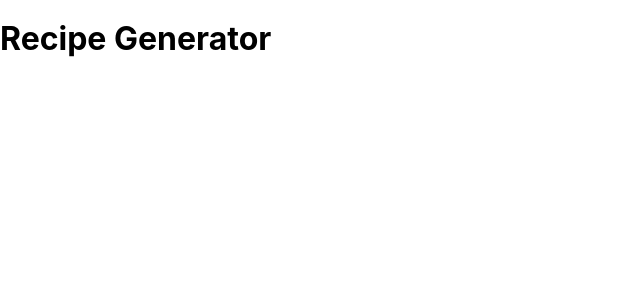
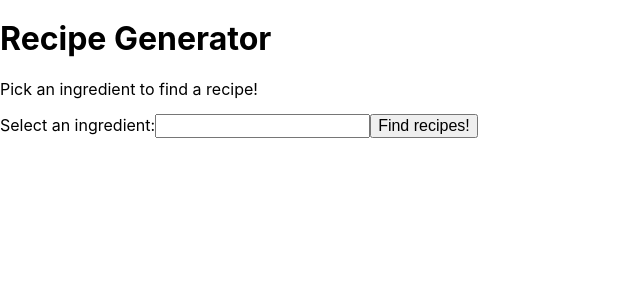
Before and after one commit to Yemisi-and-Aaron/yemisi-adeleye-aaron-hoffman-project-3, a React (Create React App) app: page / in a window 1280 px wide. Shown: the top 300 px of the page, without its empty margins (0-640 px from the left). Built offline with nearby package versions, Linux system fonts and the light colour scheme.

Commit message:
added header and form

```diff
--- a/src/App.js
+++ b/src/App.js
@@ -1,10 +1,21 @@
-
 import './App.css';
+import Header from './Header.js';
+import Form from './Form.js';
+import { useState } from 'react';
 
 function App() {
+
+  const [recipes, setRecipes] = useState([]);
+
+  const handleClick = (event, ingredient) => {
+    event.preventDefault();
+    console.log(ingredient);
+  }
+
   return (
     <div className="App">
-      <h1>Recipe Generator</h1>
+      <Header />
+      <Form buttonClick={handleClick} />
     </div>
   );
 }
--- /dev/null
+++ b/src/Form.js
@@ -0,0 +1,15 @@
+import { useState } from 'react';
+
+const Form = ( {buttonClick} ) => {
+    const [ingredient, setIngredient] = useState('');
+
+    return(
+        <form action="">
+            <label htmlFor="ingredient">Select an ingredient:</label>
+            <input type="text" id="ingredient" onChange={(event) =>  {setIngredient(event.target.value)} } />
+            <button onClick={() => buttonClick(ingredient)}>Find recipes!</button>
+        </form>
+    )
+}
+
+export default Form;
--- /dev/null
+++ b/src/Header.js
@@ -0,0 +1,10 @@
+const Header = () => {
+    return(
+        <header>
+            <h1>Recipe Generator</h1>
+            <p>Pick an ingredient to find a recipe!</p>
+        </header>
+    )
+}
+
+export default Header;
```
